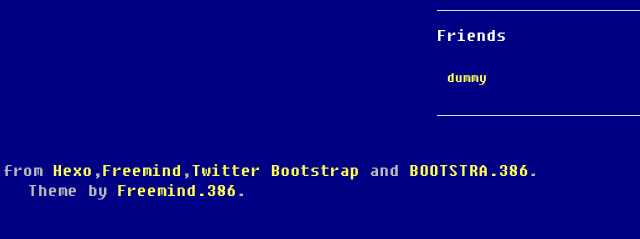
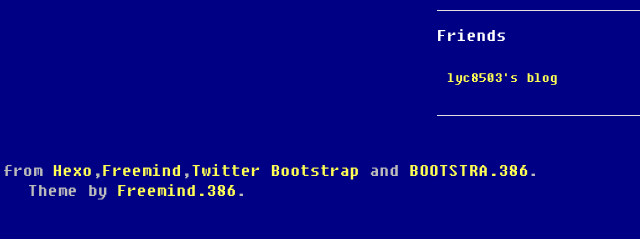
Before and after one commit to 52871299hzy/52871299hzy.github.io, a plain HTML site: page archives/2023/10/index.html in a window 1280 px wide. Shown: the part 505-744 px from the top of the page, 503-1143 px from the left. Drawn offline with Linux system fonts and the light colour scheme; a web font is replaced by a local one.

Commit message:
Site updated: 2023-10-28 14:12:49

```diff
--- a/archives/2023/10/index.html
+++ b/archives/2023/10/index.html
@@ -188,7 +188,7 @@
 	<h4>Friends</h4>
 	<ul class="blogroll list-unstyled">
 
-		<li><i class=""></i><a href="dummy" title="" target="_blank">dummy</a></li>
+		<li><i class=""></i><a href="https://blog.lyc8503.site" title="" target="_blank">lyc8503&#39;s blog</a></li>
 
 	</ul>
 </div>
```
Also changed, not shown: archives/2023/index.html (+1 -1 lines), archives/index.html (+1 -1 lines), categories/index.html (+1 -1 lines), index.html (+1 -1 lines), tags/index.html (+1 -1 lines).
